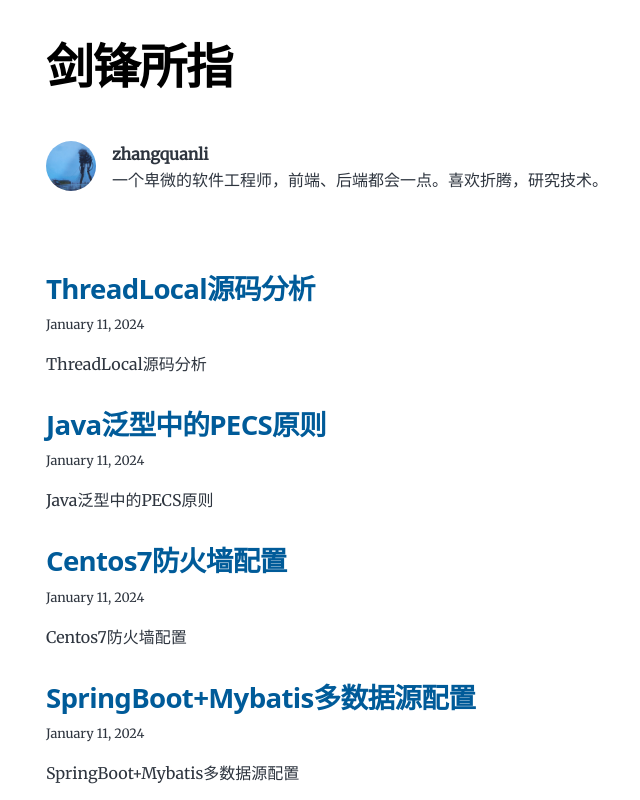
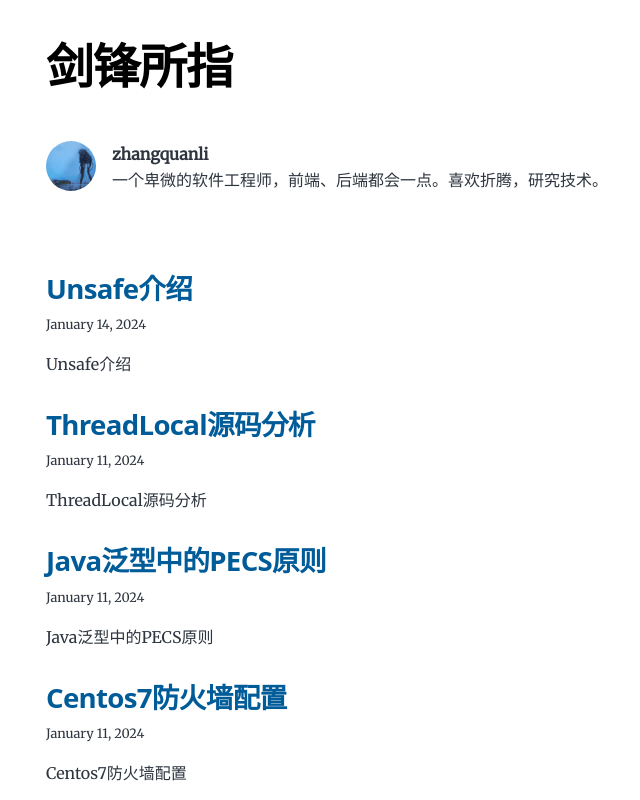
Before and after one commit to zhangquanli/my-blog, a Gatsby site: page / in a window 1280 px wide. Shown: the top 800 px of the page, without its empty margins (278-918 px from the left). Built offline with nearby package versions, Linux system fonts and the light colour scheme; Gatsby itself is replaced by a stand-in of ours.

Commit message:
新增文章 Unsafe源码分析.md

```diff
--- a/content/blog/2024/01/Unsafe源码分析.md
+++ b/content/blog/2024/01/Unsafe源码分析.md
@@ -1,3 +1,10 @@
+---
+title: Unsafe介绍
+date: "2024-01-14 15:25:55"
+description: "Unsafe介绍"
+---
+
+
 # Unsafe介绍
 
 在Oracle的jdk8无法获取到sun.misc包的源码，想看此包的源码可以直接下载openjdk，包的路径是：`openjdk\jdk\src\share\classes\sun\misc`。
```
